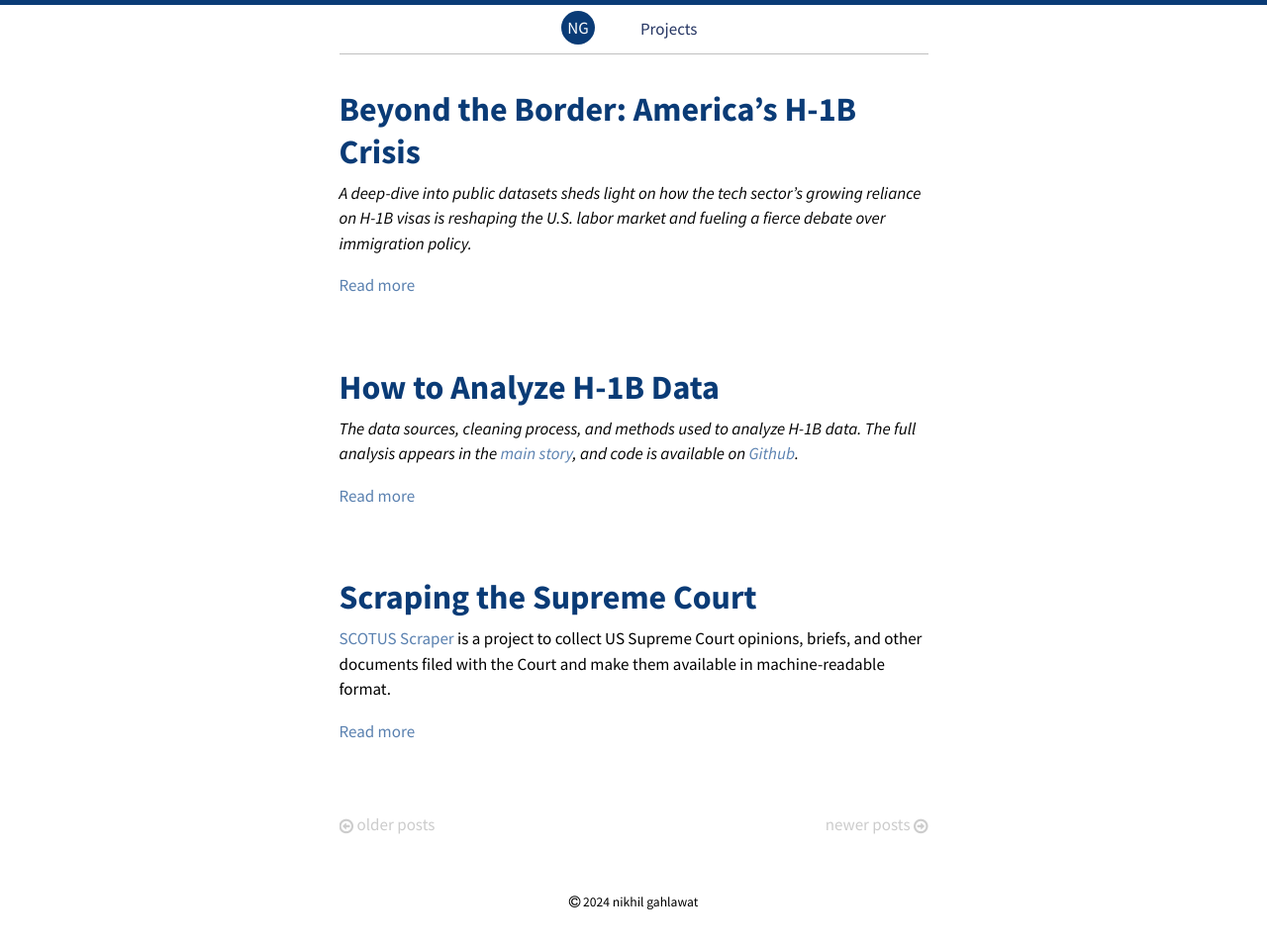
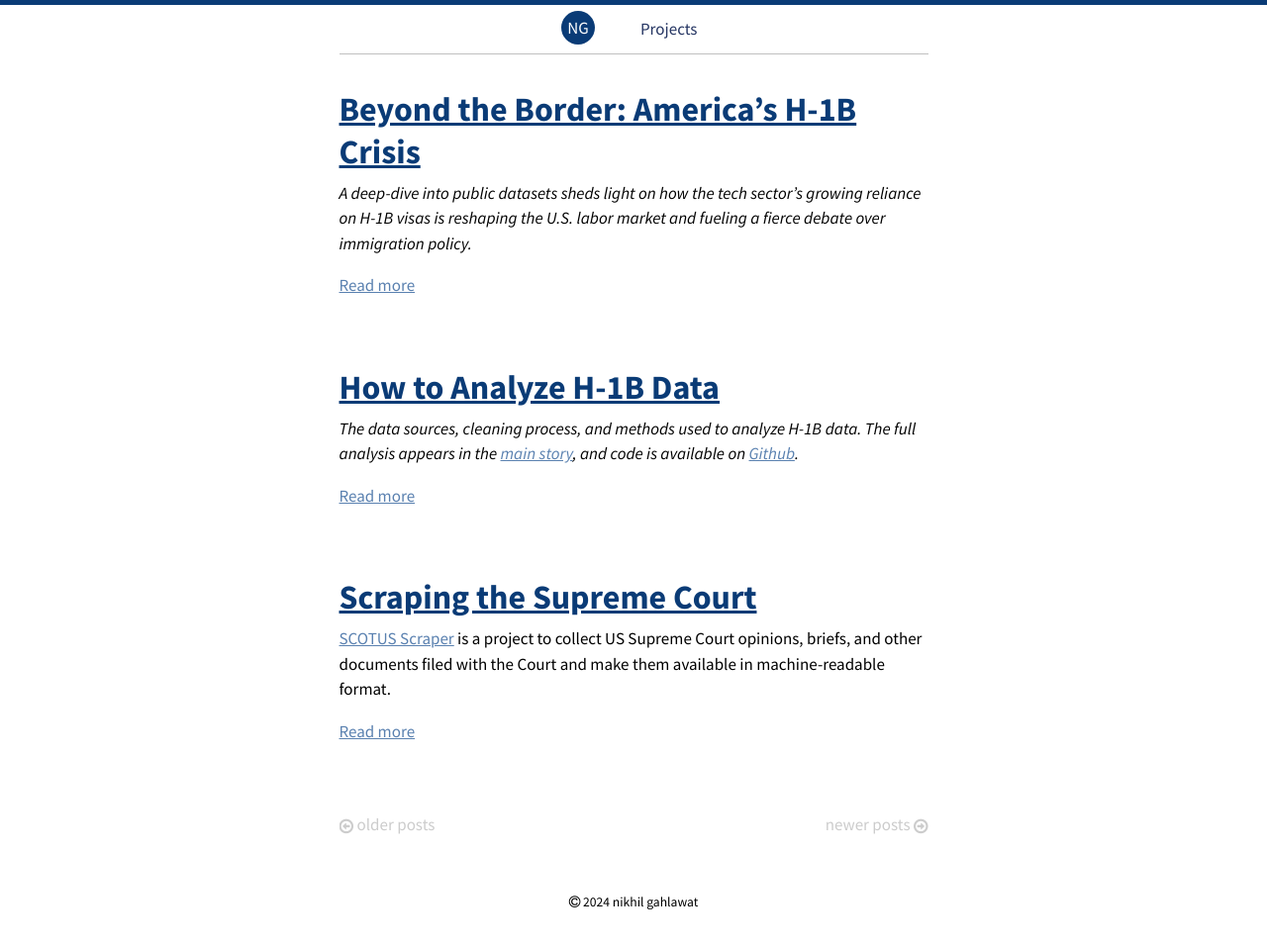
Before and after one commit to nikhilgahlawat/nikhilgahlawat.github.io, a Jekyll site: the page built from projects/index.html, in a window 1280 px wide. Shown: the whole page at 99% size. Built offline with Jekyll 4.4.1, drawn with Linux system fonts in a browser that asks for light colours; the list of posts is cut into pages by our own code.

Commit message:
link underlines

```diff
--- a/_sass/base/_global.scss
+++ b/_sass/base/_global.scss
@@ -25,11 +25,11 @@ body {
 
 a {
   color: $link-color;
-  text-decoration: none;
+  text-decoration: underline;
 
   &:hover,
   &:focus {
-    text-decoration: underline;
+    text-decoration: none;
   }
 
   strong {
```
